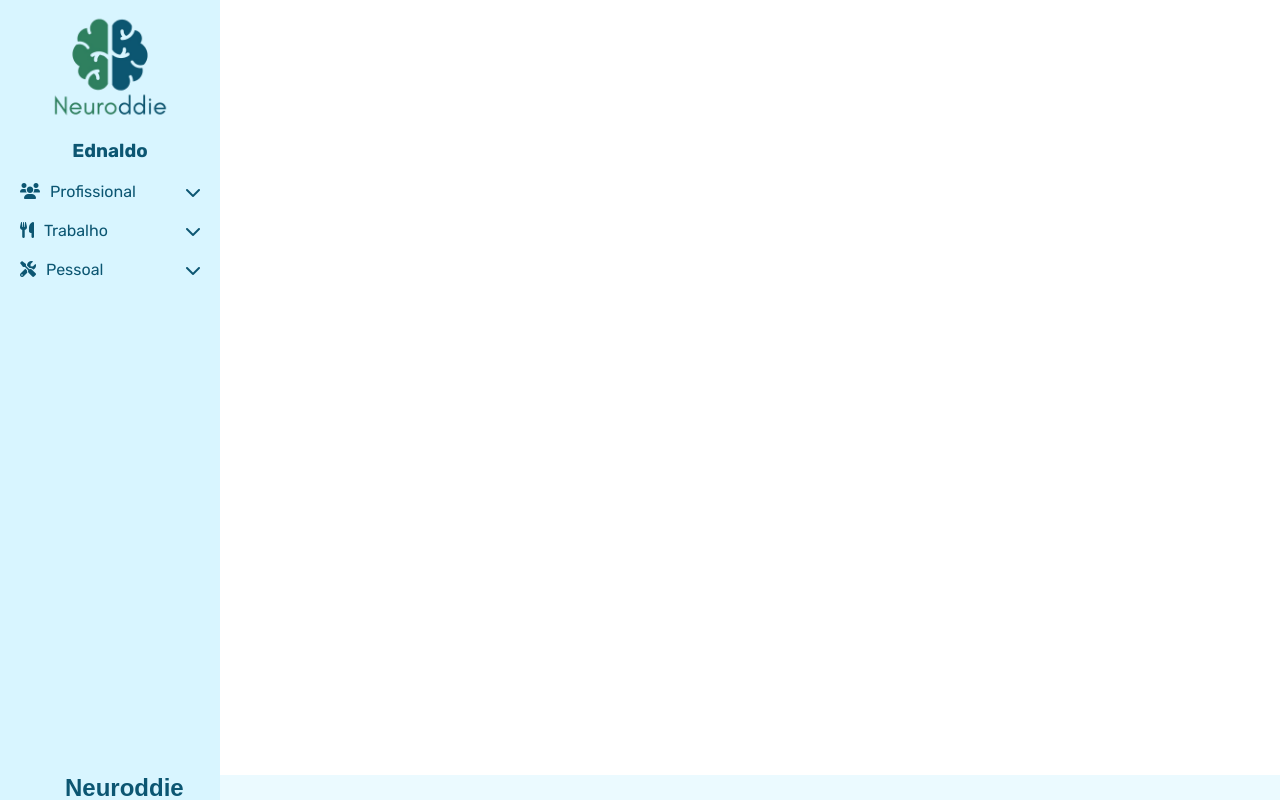
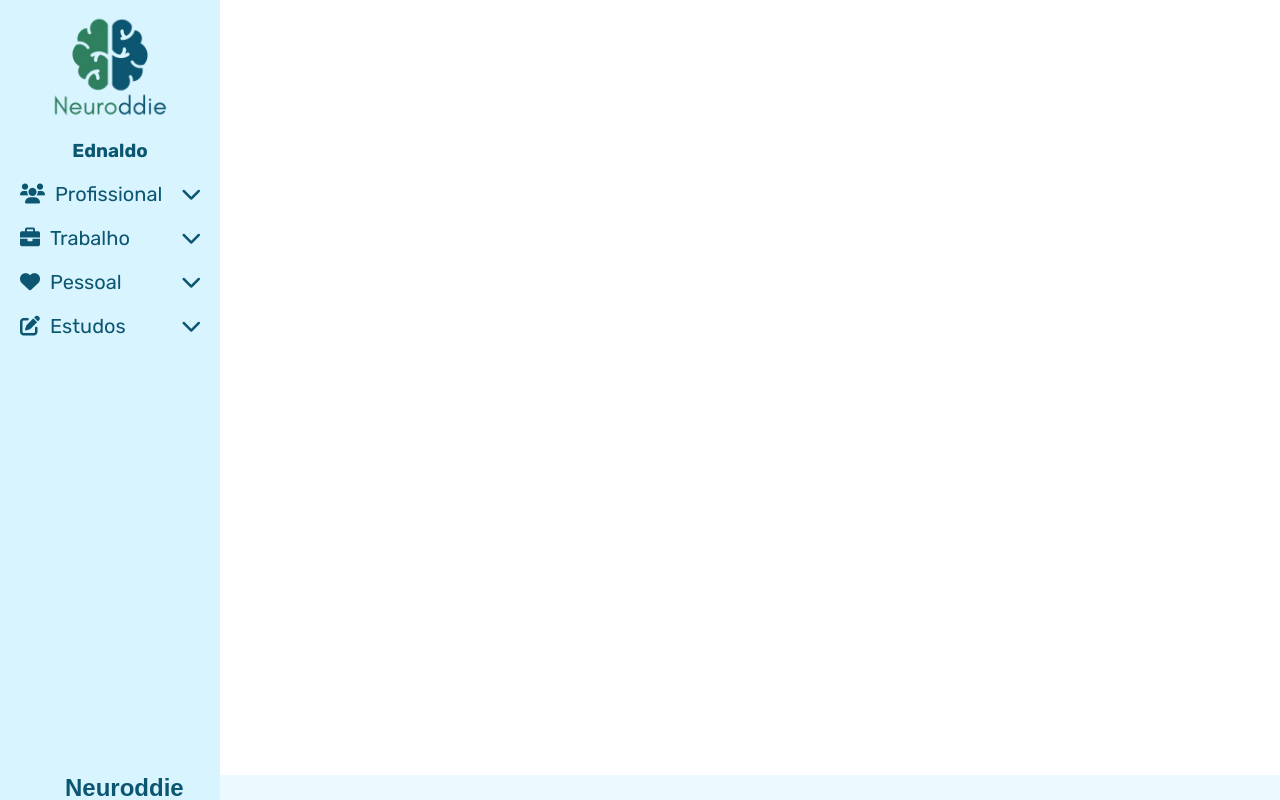
Before and after one commit to MLwxlk/EdnaPse, a Flask app: page / in a window 1280 px wide. Run offline with Flask 3, Linux system fonts and the light colour scheme.

Commit message:
Side-bar 2.0 sucesso

```diff
--- a/static/CSS/index.css
+++ b/static/CSS/index.css
@@ -60,6 +60,7 @@ body {
     padding: 10px;             /* Adicione um pouco de preenchimento */
     cursor: pointer;           /* Muda o cursor para indicar que é clicável */
     border: none;
+    font-size: 20px;
 }
 
 .submenu-idx_identifier {
--- a/templates/index.html
+++ b/templates/index.html
@@ -23,26 +23,51 @@
             <i class="fa-solid fa-chevron-down"></i>
         </div>
         <div id="submenu_prof" class="submenu-idx_identifier">
-            <div class="submenu-item-idx_identifier sidebar-item-idx_identifier" onclick="loadContent('/clientes', this)">Sobre mim</div>
-            <div class="submenu-item-idx_identifier sidebar-item-idx_identifier" onclick="loadContent('/acompanhamento', this)">Histórico</div>
-            <div class="submenu-item-idx_identifier sidebar-item-idx_identifier" onclick="loadContent('/contato', this)">Contato</div>
+            <div class="submenu-item-idx_identifier sidebar-item-idx_identifier" onclick="loadContent('/sobre', this)">
+                <div class="icone-texto"><i class="fa-solid fa-address-book"></i>Sobre mim</div>
+            </div>
+            <div class="submenu-item-idx_identifier sidebar-item-idx_identifier" onclick="loadContent('/historico', this)">
+                <div class="icone-texto"><i class="fa-solid fa-list"></i>Histórico</div>
+            </div>
+            <div class="submenu-item-idx_identifier sidebar-item-idx_identifier" onclick="loadContent('/contato', this)">
+                <div class="icone-texto"><i class="fa-solid fa-comment"></i>Contato</div>
+            </div>
         </div>
         <div class="menu-item-idx_identifier expandable sidebar-item-idx_identifier" onclick="toggleSubmenu('submenu_trab', this)">
-            <div class="icone-texto"><i class="fa-solid fa-utensils"></i>Trabalho</div>
+            <div class="icone-texto"><i class="fa-solid fa-briefcase"></i>Trabalho</div>
             <i class="fa-solid fa-chevron-down"></i>
         </div>
         <div id="submenu_trab" class="submenu-idx_identifier">
-            <div class="submenu-item-idx_identifier sidebar-item-idx_identifier" onclick="loadContent('/dietas', this)">Agendamentos</div>
-            <div class="submenu-item-idx_identifier sidebar-item-idx_identifier" onclick="loadContent('/Exames', this)">Exames</div>
+            <div class="submenu-item-idx_identifier sidebar-item-idx_identifier" onclick="loadContent('/agenda', this)">
+                <div class="icone-texto"><i class="fa-solid fa-calendar-days"></i>Agendamentos</div>
+            </div>
+            <div class="submenu-item-idx_identifier sidebar-item-idx_identifier" onclick="loadContent('/exames', this)">
+                <div class="icone-texto"><i class="fa-solid fa-stethoscope"></i>Exames</div>
+            </div>
         </div>
-        <div class="menu-item-idx_identifier expandable sidebar-item-idx_identifier" onclick="toggleSubmenu('manutenção', this)">
-            <div class="icone-texto"><i class="fa-solid fa-screwdriver-wrench"></i>Pessoal</div>
-            <i class="fa-solid fa-chevron-down"></i></div>
-        <div id="manutenção" class="submenu-idx_identifier">
-            <div class="submenu-item-idx_identifier sidebar-item-idx_identifier" onclick="loadContent('/cad_cliente', this)">Financeiro</div>
-            <div class="submenu-item-idx_identifier sidebar-item-idx_identifier" onclick="loadContent('/edit_nutri', this)">Tarefas</div>
-            <div class="submenu-item-idx_identifier sidebar-item-idx_identifier" onclick="loadContent('/estudos', this)">Estudos</div>
-            <div class="submenu-item-idx_identifier sidebar-item-idx_identifier" onclick="loadContent('/edit_perso', this)">Configurações</div>
+        <div class="menu-item-idx_identifier expandable sidebar-item-idx_identifier" onclick="toggleSubmenu('pessoal', this)">
+            <div class="icone-texto"><i class="fa-solid fa-heart"></i>Pessoal</div>
+            <i class="fa-solid fa-chevron-down"></i>
+        </div>
+        <div id="pessoal" class="submenu-idx_identifier">
+            <div class="submenu-item-idx_identifier sidebar-item-idx_identifier" onclick="loadContent('/financeiro', this)">
+                <div class="icone-texto"><i class="fa-solid fa-credit-card"></i></i>Financeiro</div>
+            </div>
+            <div class="submenu-item-idx_identifier sidebar-item-idx_identifier" onclick="loadContent('/tarefas', this)">
+                <div class="icone-texto"><i class="fa-solid fa-square-check"></i>Tarefas</div>
+            </div>
+            <div class="submenu-item-idx_identifier sidebar-item-idx_identifier" onclick="loadContent('/configuracao', this)">
+                <div class="icone-texto"><i class="fa-solid fa-gear"></i>Configurações</div>
+            </div>
+        </div>
+        <div class="menu-item-idx_identifier expandable sidebar-item-idx_identifier" onclick="toggleSubmenu('estudos', this)">
+            <div class="icone-texto"><i class="fa-solid fa-pen-to-square"></i>Estudos</div>
+            <i class="fa-solid fa-chevron-down"></i>
+        </div>
+        <div id="estudos" class="submenu-idx_identifier">
+            <div class="submenu-item-idx_identifier sidebar-item-idx_identifier" onclick="loadContent('/anotacoes', this)">
+                <div class="icone-texto"><i class="fa-solid fa-pen"></i>Anotações</div>
+            </div>
         </div>
     </div>
 
```
